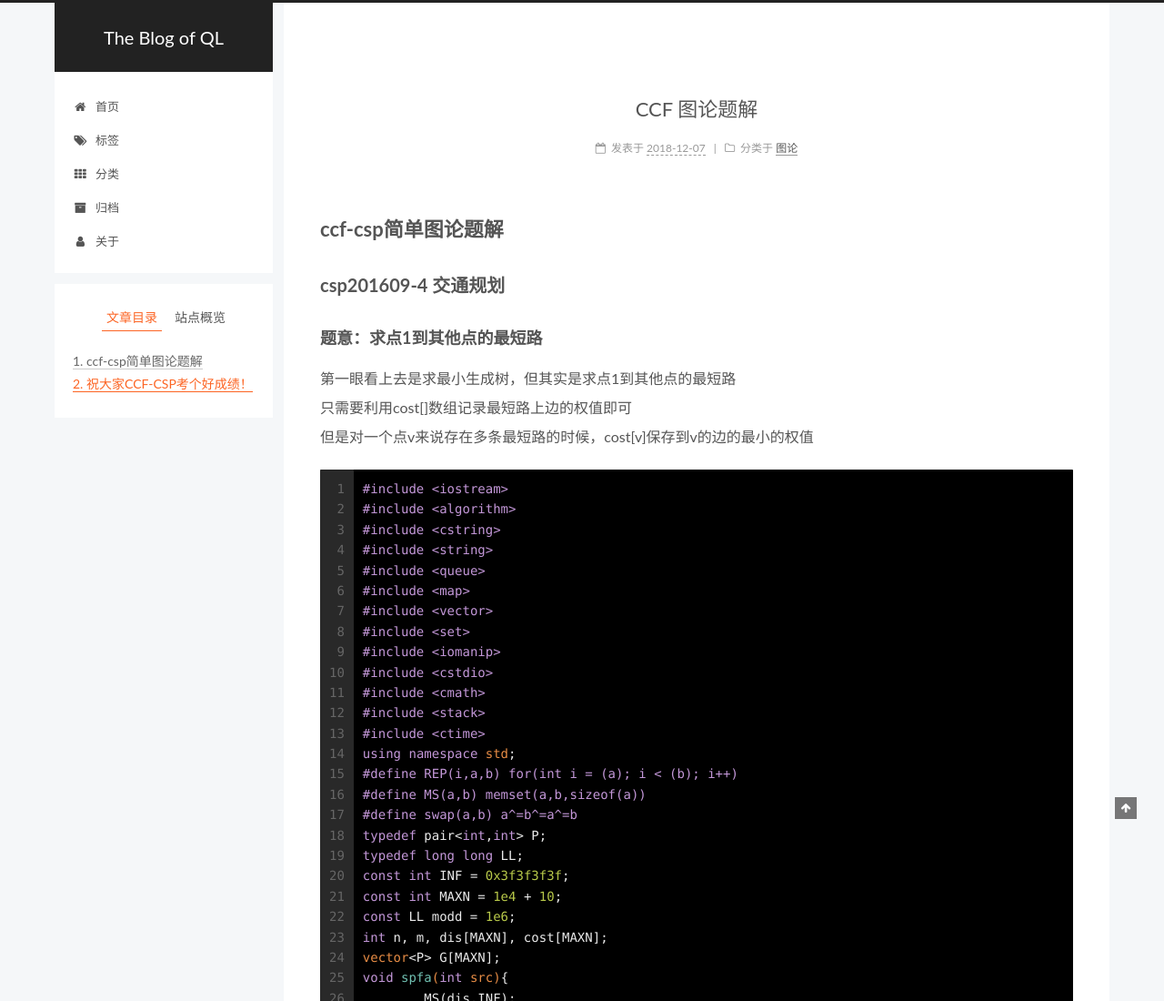
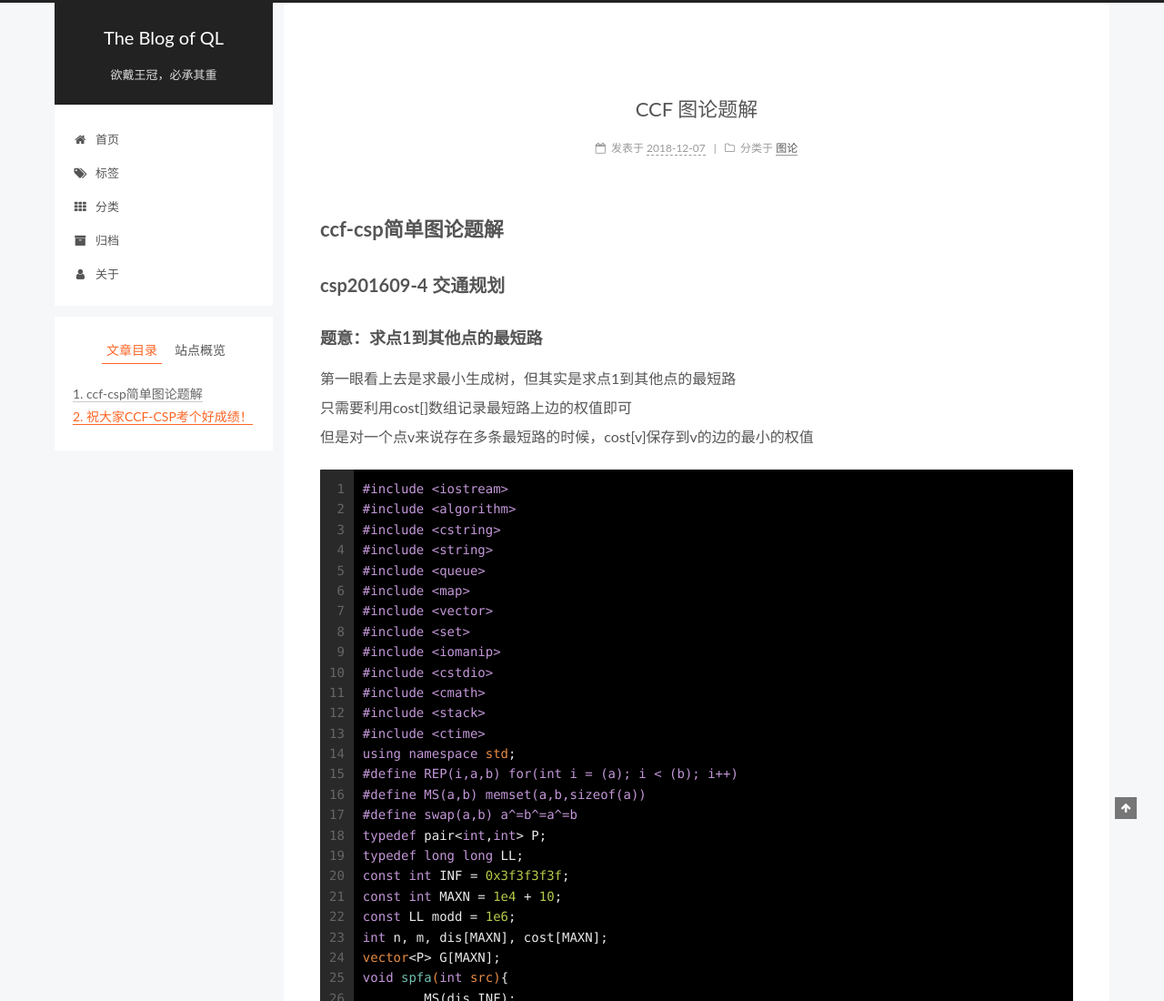
Before and after one commit to heheql/heheql.github.io, a plain HTML site: page 2018/12/07/ccf_graph/index.html in a window 1280 px wide. Shown: the top 1100 px of the page at 91% size. Drawn offline with Linux system fonts and the light colour scheme.

Commit message:
Site updated: 2018-12-07 19:49:21

```diff
--- a/2018/12/07/ccf_graph/index.html
+++ b/2018/12/07/ccf_graph/index.html
@@ -199,6 +199,10 @@
         <span class="logo-line-after"><i></i></span>
       </a>
     </div>
+
+
+        <p class="site-subtitle">欲戴王冠，必承其重</p>
+
 
   </div>
 
```
Also changed, not shown: about/index.html (+4 -0 lines), archives/2018/12/index.html (+4 -0 lines), archives/2018/index.html (+4 -0 lines), archives/index.html (+4 -0 lines), categories/index.html (+4 -0 lines), categories/图论/index.html (+4 -0 lines), index.html (+4 -0 lines), tags/CCF-CSP/index.html (+4 -0 lines), tags/index.html (+4 -0 lines), tags/图论/index.html (+4 -0 lines).
